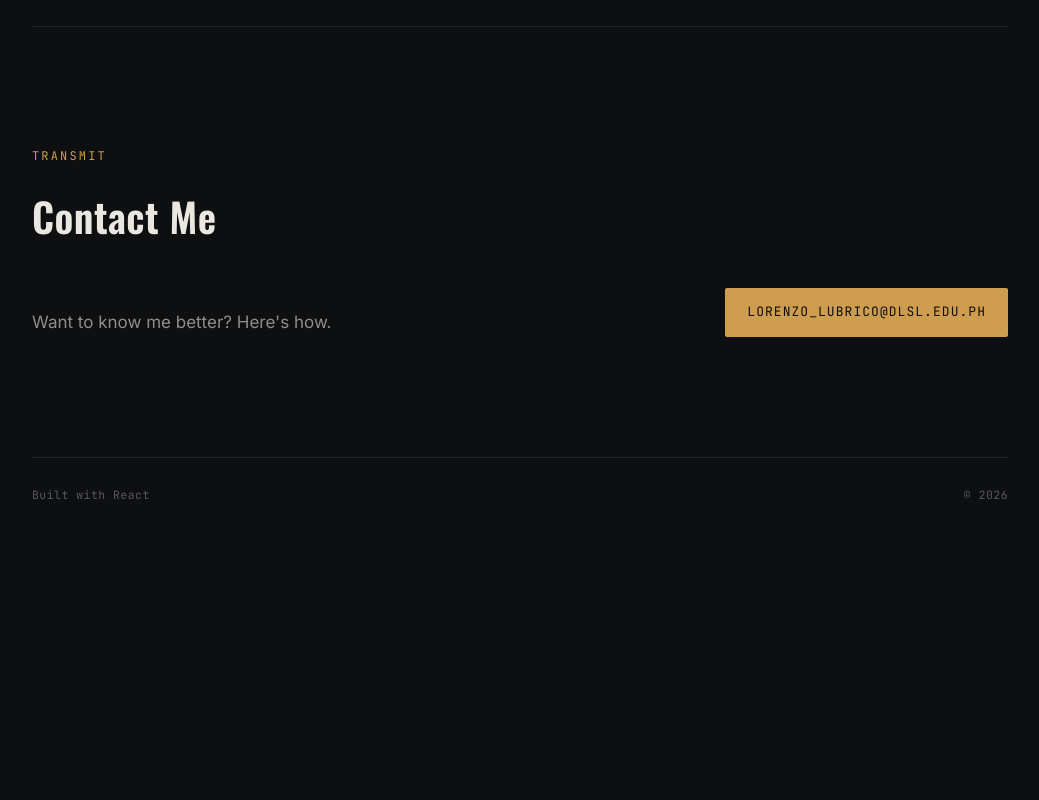
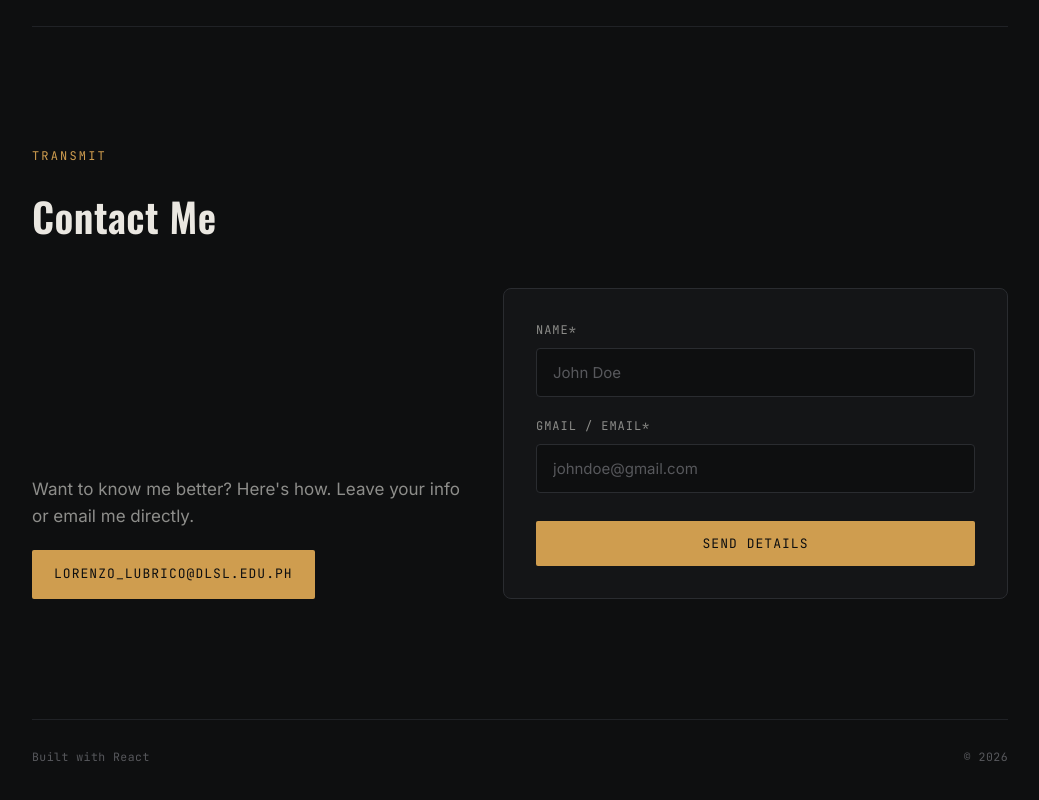
Before and after one commit to Erith1/React-Portfolio, a React (Vite) app: page / in a window 1280 px wide. Shown: the part 2367-3167 px from the top of the page, without its empty margins (120-1159 px from the left). Before the commit the page ends 2911 px from the top, so only its background shows below. Built offline with nearby package versions, Linux system fonts and the light colour scheme.

Commit message:
Improved Contact me

```diff
--- a/src/App.css
+++ b/src/App.css
@@ -387,6 +387,73 @@ cursor: default;
 }
 
 
+.contact__info {
+  flex: 1;
+  min-width: 280px;
+}
+
+.contact__form {
+  flex: 1;
+  min-width: 300px;
+  display: flex;
+  flex-direction: column;
+  gap: 20px;
+  background: var(--panel);
+  padding: 32px;
+  border: 1px solid var(--border);
+  border-radius: 8px;
+}
+
+.input-group {
+  display: flex;
+  flex-direction: column;
+  gap: 8px;
+}
+
+.input-label {
+  font-family: var(--mono);
+  font-size: 12px;
+  color: var(--text-dim);
+  letter-spacing: 0.08em;
+  text-transform: uppercase;
+}
+
+.input-field {
+  background: var(--bg);
+  border: 1px solid var(--border);
+  color: var(--text);
+  padding: 14px 16px;
+  font-size: 15px;
+  font-family: inherit;
+  border-radius: 4px;
+  outline: none;
+  transition: border-color 0.25s ease, box-shadow 0.25s ease;
+}
+
+.input-field::placeholder {
+  color: var(--text-faint);
+}
+
+.input-field:focus {
+  border-color: var(--brass);
+  /* Fallback glow if --brass-soft isn't defined in your root */
+  box-shadow: 0 0 0 3px rgba(184, 153, 104, 0.15);
+}
+
+/* Invalid state styling when the user clicks 'submit' but missed a requirement */
+.input-field:user-invalid {
+  border-color: var(--danger, #e57373);
+}
+
+.contact__status {
+  font-family: var(--mono);
+  font-size: 12px;
+  color: var(--brass);
+  letter-spacing: 0.05em;
+  text-transform: uppercase;
+  margin-top: 8px;
+}
+
 
 .project-card__index {
   font-family: var(--mono);
--- a/src/App.tsx
+++ b/src/App.tsx
@@ -1,4 +1,4 @@
-import { useEffect, useRef, useState } from 'react'
+import { useEffect, useRef, useState} from 'react'
 import LockGame from './components/LockGame'
 import './App.css'
 
@@ -61,7 +61,20 @@ function App() {
   const [unlocked, setUnlocked] = useState(false)
   const [scrolled, setScrolled] = useState(false)
   const [pastHero, setPastHero] = useState(false)
+  const [name, setName] = useState('')
+  const [email, setEmail] = useState('')
+  const [formStatus, setFormStatus] = useState('')
+ const handleFormSubmit = (e: any) => {
+    e.preventDefault();
 
+    setFormStatus('Transmission sent successfully!');
+    setName('');
+    setEmail('');
+
+    window.setTimeout(() => {
+      setFormStatus('');
+    }, 3000);
+  }
   const about = useReveal<HTMLElement>()
   const projects = useReveal<HTMLElement>()
   const contact = useReveal<HTMLElement>()
@@ -175,13 +188,57 @@ function App() {
         <section id="contact" ref={contact.ref} className={`section${contact.visible ? ' section--visible' : ''}`}>
           <span className="section__eyebrow">TRANSMIT</span>
           <h2 className="section__heading">Contact Me</h2>
+
           <div className="contact__row">
-            <p className="contact__prompt">
-              Want to know me better? Here's how.
-            </p>
-            <div className="contact__actions">
-              <a className="btn--brass" href="mailto:lorenzo_lubrico@dlsl.edu.ph">lorenzo_lubrico@dlsl.edu.ph</a>
+            {/* Left side: Your existing prompt and email */}
+            <div className="contact__info">
+              <p className="contact__prompt">
+                Want to know me better? Here's how. Leave your info or email me directly.
+              </p>
+              <div className="contact__actions" style={{ marginTop: '20px' }}>
+                <a className="btn--brass" href="mailto:lorenzo_lubrico@dlsl.edu.ph">lorenzo_lubrico@dlsl.edu.ph</a>
+              </div>
             </div>
+
+            {/* Right side: The new form */}
+            <form className="contact__form" onSubmit={handleFormSubmit}>
+              <div className="input-group">
+                <label htmlFor="name" className="input-label">Name*</label>
+                <input
+                  type="text"
+                  id="name"
+                  className="input-field"
+                  value={name}
+                  onChange={(e) => setName(e.target.value)}
+                  placeholder="John Doe"
+                  required
+                  minLength={2}
+                />
+              </div>
+
+              <div className="input-group">
+                <label htmlFor="email" className="input-label">Gmail / Email*</label>
+                <input
+                  type="email"
+                  id="email"
+                  className="input-field"
+                  value={email}
+                  onChange={(e) => setEmail(e.target.value)}
+                  placeholder="johndoe@gmail.com"
+                  required
+                  /* Optional: If you strictly want ONLY gmail addresses, uncomment the line below */
+                  /* pattern=".+@gmail\.com$" */
+                  /* title="Please provide a valid @gmail.com address" */
+                />
+              </div>
+
+              <button type="submit" className="btn--brass" style={{ marginTop: '8px' }}>
+                Send Details
+              </button>
+
+              {/* Success Message */}
+              {formStatus && <span className="contact__status">{formStatus}</span>}
+            </form>
           </div>
         </section>
 
```
